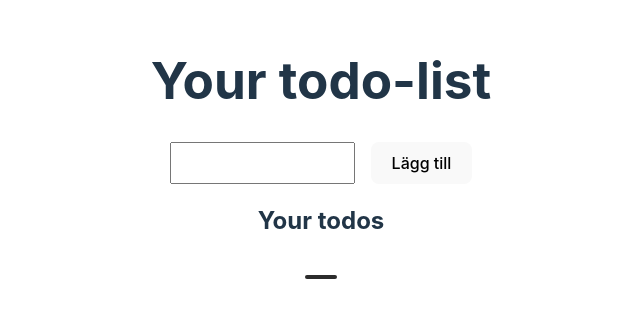
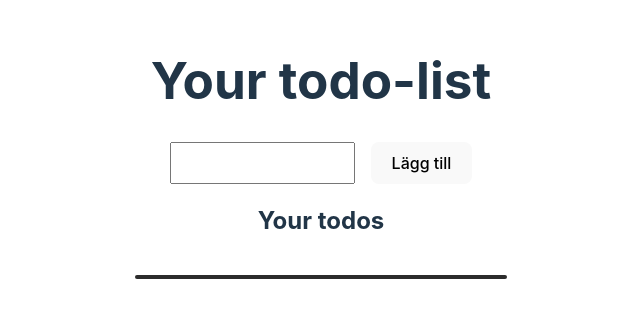
Before and after one commit to MarcusRei/SCHOOL---Todo-list---React, a React (Vite) app: page / in a window 1280 px wide. Shown: the part 244-562 px from the top of the page, without its empty margins (319-959 px from the left). Built offline with nearby package versions, Linux system fonts and the light colour scheme.

Commit message:
(style) fix width

```diff
--- a/src/styles/TodoApp.css
+++ b/src/styles/TodoApp.css
@@ -26,6 +26,7 @@ form {
   background-color: rgb(44, 44, 44);
   padding: 0.1em 1em;
   border-radius: 5px;
+  min-width: 100%;
 }
 
 .todo:hover {
```
